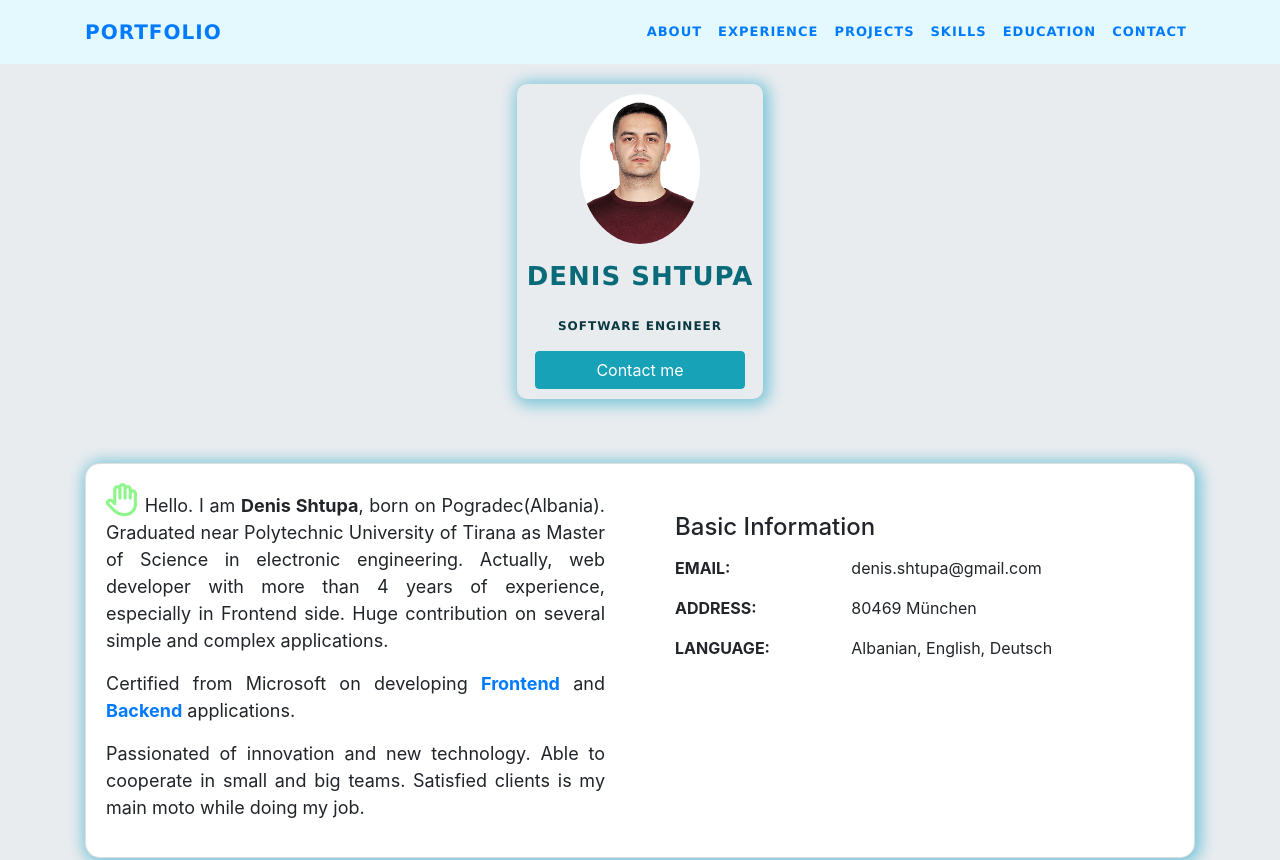
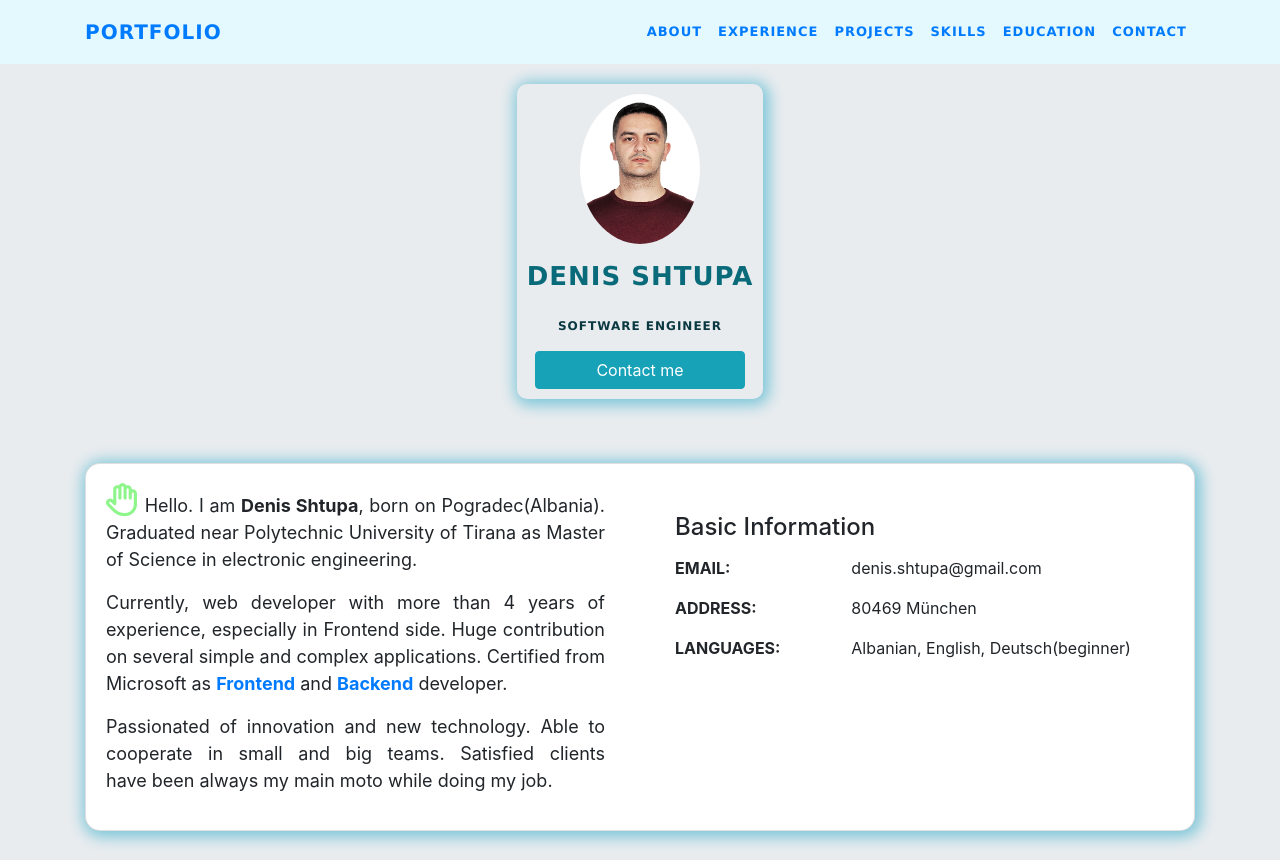
Before and after one commit to denisshtupa/Denis.Shtupa-Portofolio-Angular, an Angular app: page / in a window 1280 px wide. Shown: the top 860 px of the page. Built offline with nearby package versions, Linux system fonts and the light colour scheme; some icons are missing.

Commit message:
personal about changes

```diff
--- a/src/app/my-profile/about/profile-about.component.html
+++ b/src/app/my-profile/about/profile-about.component.html
@@ -3,24 +3,47 @@
     <div class="card" id="profile-about-card">
       <div class="row">
         <div class="col-lg-6 col-md-12">
-          <div class="card-body" style="text-align: justify; font-size: 18px;">
-            <p><i class="fa fa-hand-paper-o hi-five" style="font-size:33px;color:rgba(16, 235, 8, 0.479); cursor: pointer"></i> Hello. I am
-              <strong>Denis Shtupa</strong>, born on Pogradec(Albania). Graduated near Polytechnic University of Tirana as Master of Science in electronic engineering.
-               Actually, web developer with more than 4 years of experience, especially in Frontend side.
-              Huge contribution on several simple and complex applications.</p>
-            <p>Certified from Microsoft on developing <a target="_blank"
-                href="https://www.youracclaim.com/badges/75a38e7e-7d63-4c02-bc73-45a502b778f5/public_url"><strong>Frontend</strong></a>
-              and <a target="_blank"
-                href="https://www.youracclaim.com/badges/f9110669-f031-4216-8897-2a89625f7274/public_url"><strong>Backend</strong></a>
-              applications.</p>
+          <div class="card-body" style="text-align: justify; font-size: 18px">
             <p>
-              Passionated of innovation and new technology. Able to cooperate in small and big teams. Satisfied clients
-              is my main moto while doing my job.
+              <i
+                class="fa fa-hand-paper-o hi-five"
+                style="
+                  font-size: 33px;
+                  color: rgba(16, 235, 8, 0.479);
+                  cursor: pointer;
+                "
+              ></i>
+              Hello. I am <strong>Denis Shtupa</strong>, born on
+              Pogradec(Albania). Graduated near Polytechnic University of Tirana
+              as Master of Science in electronic engineering.
+            </p>
+
+            <p>
+              Currently, web developer with more than 4 years of experience,
+              especially in Frontend side. Huge contribution on several simple
+              and complex applications. Certified from Microsoft as
+              <a
+                target="_blank"
+                href="https://www.youracclaim.com/badges/75a38e7e-7d63-4c02-bc73-45a502b778f5/public_url"
+                ><strong>Frontend</strong></a
+              >
+              and
+              <a
+                target="_blank"
+                href="https://www.youracclaim.com/badges/f9110669-f031-4216-8897-2a89625f7274/public_url"
+                ><strong>Backend</strong></a
+              >
+              developer.
+            </p>
+            <p>
+              Passionated of innovation and new technology. Able to cooperate in
+              small and big teams. Satisfied clients have been always my main
+              moto while doing my job.
             </p>
           </div>
         </div>
         <div class="col-lg-6 col-md-12">
-          <div class="card-body" style="margin-top: 30px;">
+          <div class="card-body" style="margin-top: 30px">
             <div class="h4 mt-0 title">Basic Information</div>
             <!-- <div class="row">
               <div class="col-sm-4">
@@ -44,14 +67,13 @@
               <div class="col-sm-4">
                 <strong class="text-uppercase">Address:</strong>
               </div>
-              <div class="col-sm-8">80469 München
-              </div>
+              <div class="col-sm-8">80469 München</div>
             </div>
             <div class="row mt-3">
               <div class="col-sm-4">
-                <strong class="text-uppercase">Language:</strong>
+                <strong class="text-uppercase">Languages:</strong>
               </div>
-              <div class="col-sm-8">Albanian, English, Deutsch</div>
+              <div class="col-sm-8">Albanian, English, Deutsch(beginner)</div>
             </div>
           </div>
         </div>
```
